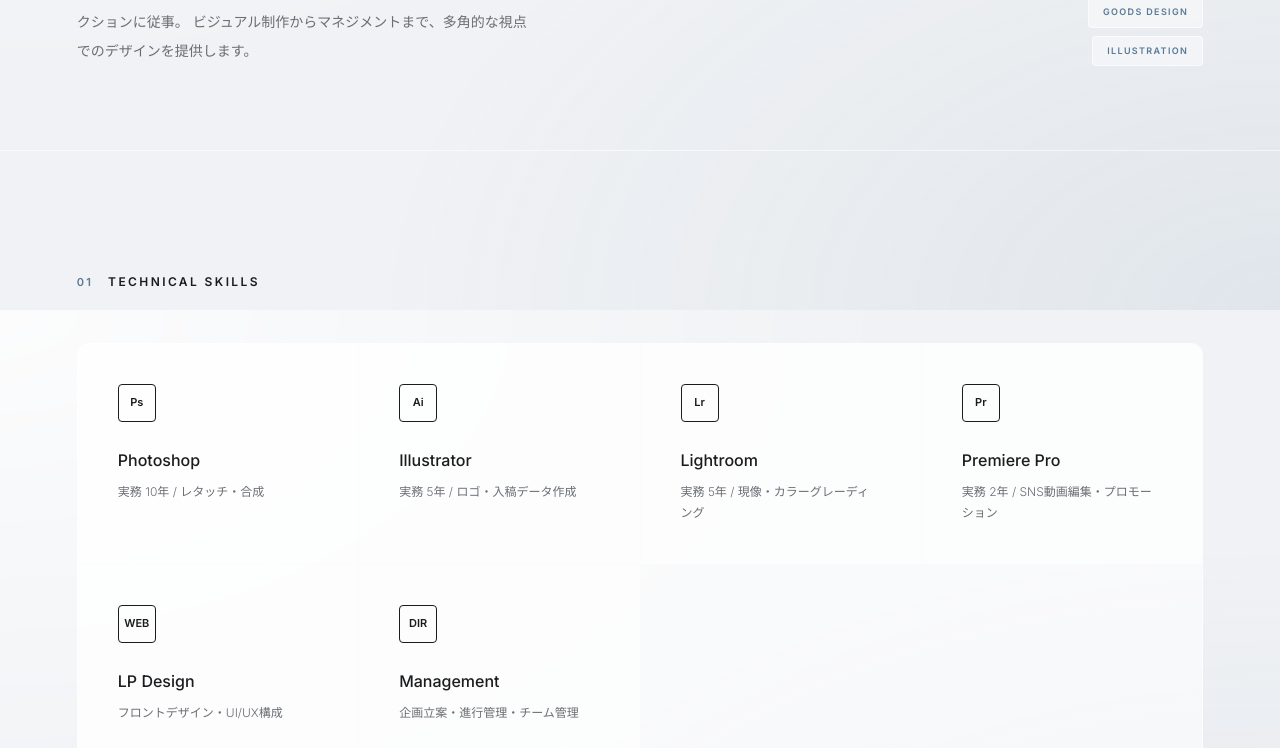
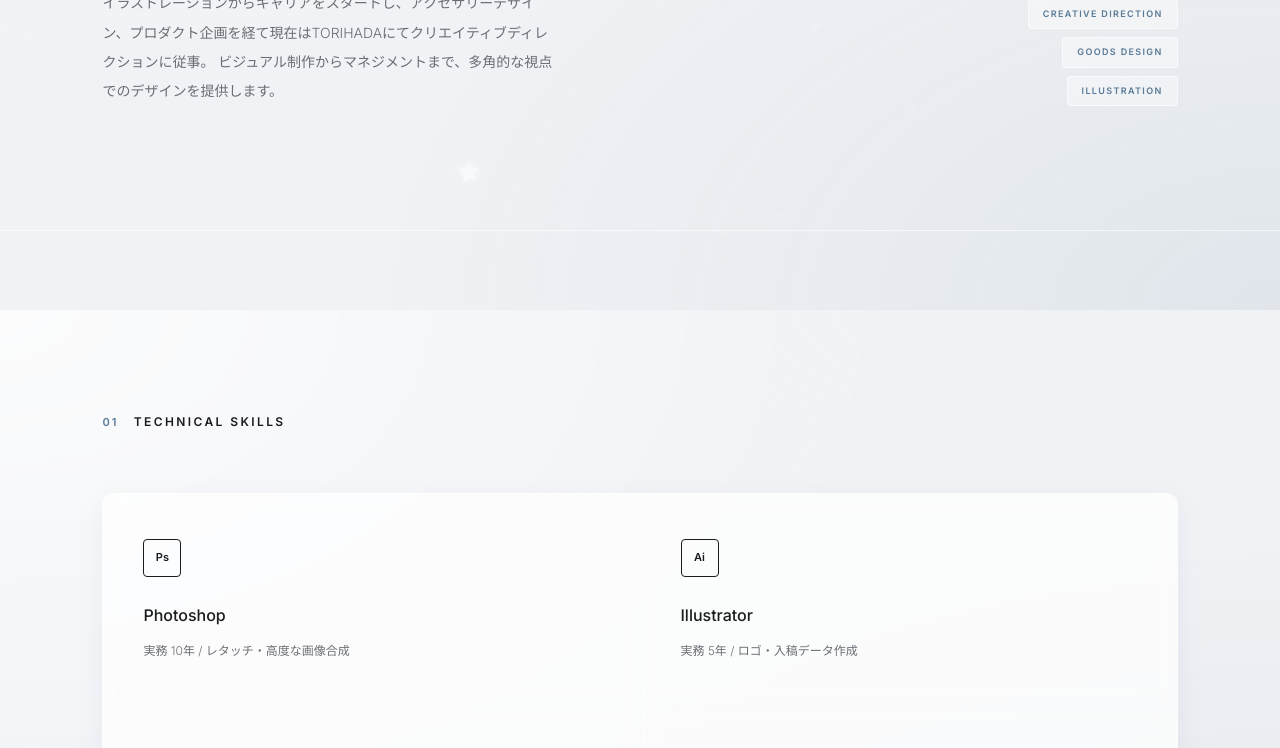
Before and after one commit to toki06work-cell/toki.github.io, a plain HTML site: page index.html in a window 1280 px wide. Shown: the part 490-1238 px from the top of the page. Drawn offline with Linux system fonts and the light colour scheme.

Commit message:
Update index.html

````diff
--- a/index.html
+++ b/index.html
@@ -7,24 +7,24 @@
     <title>KATAOKA NARUMI | Creative Director</title>
     <link rel="preconnect" href="https://fonts.googleapis.com">
     <link rel="preconnect" href="https://fonts.gstatic.com" crossorigin>
-    <link href="https://fonts.googleapis.com/css2?family=Inter:ital,wght@0,200;0,300;0,400;0,500;0,600;1,600&family=Noto+Sans+JP:wght@300;400;500&display=swap" rel="stylesheet">
+    <link href="https://fonts.googleapis.com/css2?family=Inter:wght@200;300;400;500;600&family=Noto+Sans+JP:wght@300;400;500&display=swap" rel="stylesheet">
+
     <style>
         *, *::before, *::after { box-sizing: border-box; margin: 0; padding: 0; }
 
         :root {
             --bg-base:    #F0F2F5;
-            --glass-bg:   rgba(255, 255, 255, 0.45);
+            --glass-bg:   rgba(255, 255, 255, 0.4);
             --glass-border: rgba(255, 255, 255, 0.6);
             --glass-shadow: 0 8px 32px 0 rgba(31, 38, 135, 0.05);
             --text:       #1A1C1E;
             --muted:      #6A6E73;
             --accent:     #5A7A96;
             --accent-light: rgba(90, 122, 150, 0.08);
-            --side-pad: clamp(20px, 6vw, 100px);
-            --section-gap: clamp(60px, 12vw, 120px);
+            --side-pad: clamp(40px, 8vw, 120px);
+            --section-gap: clamp(100px, 15vw, 180px);
         }
 
-        /* STUDIO iframe Scroll Fix: Avoid fixed heights */
         html {
             scroll-behavior: smooth;
             height: auto;
@@ -42,24 +42,46 @@
             line-height: 1.8;
             -webkit-font-smoothing: antialiased;
             min-height: 100vh;
+            overflow-x: hidden;
         }
 
-        /* If JS fails or observer doesn't trigger in iframe, we want content visible */
+        .star-container {
+            position: fixed;
+            top: 0; left: 0; width: 100%; height: 100%;
+            pointer-events: none;
+            z-index: 0;
+        }
+
+        .star {
+            position: absolute;
+            fill: rgba(255, 255, 255, 0.4);
+            stroke: rgba(255, 255, 255, 0.9);
+            stroke-width: 1.2; /* 小さくなる分、線を少しだけ太くして存在感を維持 */
+            /* 発光をよりシャープに */
+            filter: drop-shadow(0 0 8px rgba(255, 255, 255, 0.9)) drop-shadow(0 0 3px rgba(255, 255, 255, 0.5));
+            animation: twinkle var(--duration) ease-in-out infinite, rotate var(--rot-duration) linear infinite;
+            opacity: 0;
+            backdrop-filter: blur(1px);
+        }
+
+        @keyframes twinkle {
+            0%, 100% { opacity: 0.2; transform: scale(0.7); }
+            50% { opacity: 0.9; transform: scale(1.15); } /* 明暗の差を強める */
+        }
+
+        @keyframes rotate {
+            from { transform: rotate(0deg); }
+            to { transform: rotate(360deg); }
+        }
+
         .reveal {
-            opacity: 1; /* Default to visible */
-            transform: none;
+            opacity: 0;
+            transform: translateY(20px);
             transition: all 0.8s cubic-bezier(0.22, 1, 0.36, 1);
         }
-        /* Only apply hidden state if JS is active and browser supports observer */
-        @media (prefers-reduced-motion: no-preference) {
-            .js-enabled .reveal {
-                opacity: 0;
-                transform: translateY(30px);
-            }
-            .js-enabled .reveal.active {
+        .reveal.active {
             opacity: 1;
             transform: translateY(0);
-            }
         }
 
         nav {
@@ -77,11 +99,13 @@
         .nav-links a:hover { color: var(--text); }
 
         #hero {
-            min-height: 80vh;
+            min-height: 90vh;
             display: flex;
             flex-direction: column;
             justify-content: center;
             padding: 140px var(--side-pad) 80px;
+            position: relative;
+            z-index: 1;
         }
         .hero-counter { font-size: 10px; letter-spacing: .2em; color: var(--muted); margin-bottom: 20px; font-weight: 500; }
         .hero-name {
@@ -109,68 +133,74 @@
             border: 1px solid var(--glass-border);
             border-radius: 4px;
             color: var(--accent);
+            backdrop-filter: blur(4px);
         }
 
-        .section { padding: var(--section-gap) var(--side-pad); border-top: 1px solid var(--glass-border); }
-        .section-header { margin-bottom: 50px; display: flex; align-items: baseline; gap: 15px; }
+        .section { padding: var(--section-gap) var(--side-pad); border-top: 1px solid var(--glass-border); position: relative; z-index: 1; }
+        .section-header { margin-bottom: 60px; display: flex; align-items: baseline; gap: 15px; }
         .section-num { font-size: 11px; font-weight: 600; color: var(--accent); letter-spacing: 0.2em; }
         .section-title { font-size: 12px; font-weight: 600; letter-spacing: .2em; text-transform: uppercase; }
 
         .skills-grid {
             display: grid;
-            grid-template-columns: repeat(auto-fit, minmax(260px, 1fr));
+            grid-template-columns: repeat(2, 1fr); /* 常に2段表示 */
             gap: 1px;
             background: var(--glass-border);
             border: 1px solid var(--glass-border);
             border-radius: 12px;
             overflow: hidden;
+            box-shadow: var(--glass-shadow);
         }
         .skill-card {
             background: var(--glass-bg);
-            padding: 40px;
-            transition: all 0.3s ease;
+            padding: 45px 40px;
+            transition: all 0.4s ease;
+            display: flex;
+            flex-direction: column;
+            gap: 12px;
+            backdrop-filter: blur(8px);
         }
         .skill-card:hover { background: rgba(255, 255, 255, 0.7); }
         .skill-badge {
             width: 38px; height: 38px;
             border: 1.5px solid var(--text);
             display: flex; align-items: center; justify-content: center;
-            font-size: 11px; font-weight: 700; margin-bottom: 24px;
+            font-size: 11px; font-weight: 700; margin-bottom: 12px;
             border-radius: 4px;
         }
-        .skill-name { font-size: 16px; font-weight: 500; margin-bottom: 6px; }
-        .skill-sub { font-size: 12px; color: var(--muted); }
+        .skill-name { font-size: 16px; font-weight: 500; }
+        .skill-sub { font-size: 12px; color: var(--muted); line-height: 1.5; }
 
         .works-list { display: flex; flex-direction: column; border-top: 1px solid var(--glass-border); }
         .work-item {
             display: grid;
             grid-template-columns: 60px 2fr 1fr 1fr 100px;
-            padding: 30px 20px;
+            padding: 40px 20px;
             border-bottom: 1px solid var(--glass-border);
             align-items: center;
-            transition: all 0.3s;
+            transition: all 0.4s cubic-bezier(0.16, 1, 0.3, 1);
             text-decoration: none;
             color: inherit;
+            position: relative;
         }
-        .work-item:hover { background: var(--accent-light); padding-left: 30px; }
+        .work-item:hover { background: var(--accent-light); padding-left: 40px; }
         .work-num { font-size: 11px; color: var(--muted); opacity: 0.5; }
         .work-title { font-size: 18px; font-weight: 400; }
         .work-cat { font-size: 9px; font-weight: 600; letter-spacing: 0.1em; text-transform: uppercase; color: var(--accent); }
         .work-desc { font-size: 13px; color: var(--muted); }
-        .work-link { font-size: 9px; font-weight: 600; text-transform: uppercase; text-align: right; border-bottom: 1px solid var(--border2); align-self: center; justify-self: end; padding-bottom: 2px; }
+        .work-link { font-size: 9px; font-weight: 600; text-transform: uppercase; text-align: right; border-bottom: 1px solid var(--muted); align-self: center; justify-self: end; padding-bottom: 2px; }
 
-        .career-container { display: flex; flex-direction: column; }
         .career-card {
             display: grid;
-            grid-template-columns: 200px 1fr;
-            padding: 50px 0;
+            grid-template-columns: 240px 1fr;
+            padding: 60px 0;
             border-bottom: 1px solid var(--glass-border);
         }
         .career-year { font-size: 12px; color: var(--muted); font-weight: 500; display: block; margin-bottom: 10px; }
         .career-company { font-size: 13px; font-weight: 700; text-transform: uppercase; color: var(--accent); letter-spacing: 0.05em; }
         .career-main-title { font-size: 24px; font-weight: 300; margin-bottom: 20px; letter-spacing: -0.01em; }
         .career-list {
-            list-style: none; display: grid; grid-template-columns: repeat(auto-fit, minmax(200px, 1fr)); gap: 10px;
+            list-style: none; display: grid; grid-template-columns: repeat(auto-fit, minmax(280px, 1fr)); gap: 15px;
         }
         .career-list li { font-size: 13px; color: var(--muted); display: flex; gap: 10px; }
         .career-list li::before { content: "—"; color: var(--accent); }
@@ -179,7 +209,8 @@
             padding: 60px var(--side-pad) 120px;
             border-top: 1px solid var(--glass-border);
             display: flex; justify-content: space-between;
-            font-size: 9px; letter-spacing: 0.1em; text-transform: uppercase; color: var(--muted);
+            font-size: 10px; letter-spacing: 0.1em; text-transform: uppercase; color: var(--muted);
+            position: relative; z-index: 1;
         }
 
         @media (max-width: 1024px) {
@@ -188,26 +219,28 @@
         }
 
         @media (max-width: 768px) {
-            :root { --section-gap: 60px; }
+            :root { --section-gap: 100px; }
             nav { padding: 15px 20px; }
             .nav-links { display: none; }
             .hero-name { font-size: 52px; }
             .hero-bottom { flex-direction: column; align-items: flex-start; }
             .genre-tags { align-items: flex-start; }
             .career-card { grid-template-columns: 1fr; padding: 40px 0; }
-            .work-item { grid-template-columns: 1fr; gap: 8px; padding: 25px 0; }
+            .work-item { grid-template-columns: 1fr; gap: 10px; padding: 30px 0; }
             .work-num, .work-desc { display: none; }
             .work-link { justify-self: start; }
-            footer { flex-direction: column; gap: 20px; text-align: center; }
+            .skill-card { padding: 30px 20px; }
         }
     </style>
 </head>
 <body>
 
+    <div class="star-container" id="starContainer"></div>
+
     <nav>
         <div class="nav-logo">KATAOKA NARUMI</div>
         <div class="nav-links">
-            <a href="#hero">Intro</a>
+            <a href="#hero">Top</a>
             <a href="#skills">Skills</a>
             <a href="#works">Works</a>
             <a href="#career">Career</a>
@@ -215,7 +248,8 @@
     </nav>
 
     <main>
-        <header id="hero" class="reveal">
+        <header id="hero">
+            <div class="reveal">
                 <div class="hero-counter">CREATIVE DIRECTOR / DESIGNER</div>
                 <h1 class="hero-name">KATAOKA<br><span class="accent">NARUMI</span></h1>
                 <div class="hero-bottom">
@@ -229,6 +263,7 @@
                         <span class="genre-tag">Illustration</span>
                     </div>
                 </div>
+            </div>
         </header>
 
         <section class="section" id="skills">
@@ -236,33 +271,33 @@
                 <span class="section-num">01</span>
                 <h2 class="section-title">Technical Skills</h2>
             </div>
-            <div class="skills-grid">
-                <div class="skill-card reveal">
+            <div class="skills-grid reveal">
+                <div class="skill-card">
                     <div class="skill-badge">Ps</div>
                     <h3 class="skill-name">Photoshop</h3>
-                    <p class="skill-sub">実務 10年 / レタッチ・合成</p>
+                    <p class="skill-sub">実務 10年 / レタッチ・高度な画像合成</p>
                 </div>
-                <div class="skill-card reveal">
+                <div class="skill-card">
                     <div class="skill-badge">Ai</div>
                     <h3 class="skill-name">Illustrator</h3>
                     <p class="skill-sub">実務 5年 / ロゴ・入稿データ作成</p>
                 </div>
-                <div class="skill-card reveal">
+                <div class="skill-card">
                     <div class="skill-badge">Lr</div>
                     <h3 class="skill-name">Lightroom</h3>
-                    <p class="skill-sub">実務 5年 / 現像・カラーグレーディング</p>
+                    <p class="skill-sub">実務 5年 / 写真現像・カラーグレーディング</p>
                 </div>
-                <div class="skill-card reveal">
+                <div class="skill-card">
                     <div class="skill-badge">Pr</div>
                     <h3 class="skill-name">Premiere Pro</h3>
-                    <p class="skill-sub">実務 2年 / SNS動画編集・プロモーション</p>
+                    <p class="skill-sub">実務 2年 / SNS動画編集・コンテンツ制作</p>
                 </div>
-                <div class="skill-card reveal">
+                <div class="skill-card">
                     <div class="skill-badge">WEB</div>
                     <h3 class="skill-name">LP Design</h3>
                     <p class="skill-sub">フロントデザイン・UI/UX構成</p>
                 </div>
-                <div class="skill-card reveal">
+                <div class="skill-card">
                     <div class="skill-badge">DIR</div>
                     <h3 class="skill-name">Management</h3>
                     <p class="skill-sub">企画立案・進行管理・チーム管理</p>
@@ -294,7 +329,7 @@
                     <span class="work-num">03</span>
                     <h3 class="work-title">VOICE CONNECT</h3>
                     <span class="work-cat">Web Presence</span>
-                    <p class="work-desc">Concept / Studio.site Design</p>
+                    <p class="work-desc">Concept / Studio Design</p>
                     <span class="work-link">View Site</span>
                 </a>
                 <a href="https://exoticzone.jp/" target="_blank" class="work-item reveal">
@@ -304,11 +339,11 @@
                     <p class="work-desc">Visual Direction / Design</p>
                     <span class="work-link">View Site</span>
                 </a>
-                <a href="https://drive.google.com/drive/folders/1yz9cGhObyAAzfBPtOwhb2CE9WBEmO1Hp?usp=sharing" target="_blank" class="work-item reveal">
+                <a href="#" target="_blank" class="work-item reveal">
                     <span class="work-num">05</span>
                     <h3 class="work-title">Other Artworks</h3>
                     <span class="work-cat">Graphic / Goods</span>
-                    <p class="work-desc">Illustration / Goods Design</p>
+                    <p class="work-desc">Archive</p>
                     <span class="work-link">Drive Link</span>
                 </a>
             </div>
@@ -330,7 +365,7 @@
                         <ul class="career-list">
                             <li>クリエイティブ全体のディレクション</li>
                             <li>オリジナルグッズのデザイン・制作管理</li>
-                            <li>進行管理・マネジメント</li>
+                            <li>プロジェクト全体の進行管理・マネジメント</li>
                         </ul>
                     </div>
                 </div>
@@ -342,8 +377,8 @@
                     <div>
                         <h3 class="career-main-title">Designer & Planner</h3>
                         <ul class="career-list">
-                            <li>アクセサリーデザイン・企画</li>
-                            <li>SNS運用・コンテンツ制作・IPキャラクターライセンス</li>
+                            <li>アクセサリーのデザイン・企画</li>
+                            <li>SNS運用・コンテンツ制作</li>
                         </ul>
                     </div>
                 </div>
@@ -370,12 +405,43 @@
     </footer>
 
     <script>
-        // Signal that JS is active for animations
-        document.documentElement.classList.add('js-enabled');
+        function createStars() {
+            const container = document.getElementById('starContainer');
+            const starCount = 45; // サイズを小さくする分、数を少し増やして密度を調整
 
+            for (let i = 0; i < starCount; i++) {
+                const star = document.createElementNS("http://www.w3.org/2000/svg", "svg");
+                // サイズを大幅に小さく設定 (8px 〜 22px 程度)
+                const size = Math.random() * 14 + 8;
+                const top = Math.random() * 100;
+                const left = Math.random() * 100;
+                const duration = Math.random() * 3 + 2; // 明滅の間隔を少し早める
+                const rotDuration = Math.random() * 15 + 20;
+                const delay = Math.random() * 10;
+
+                star.setAttribute("viewBox", "0 0 50 50");
+                star.setAttribute("class", "star");
+                star.style.width = `${size}px`;
+                star.style.height = `${size}px`;
+                star.style.top = `${top}%`;
+                star.style.left = `${left}%`;
+                star.style.setProperty('--duration', `${duration}s`);
+                star.style.setProperty('--rot-duration', `${rotDuration}s`);
+                star.style.animationDelay = `${delay}s`;
+
+                // 五芒星 (Pentagram) のパス
+                const path = document.createElementNS("http://www.w3.org/2000/svg", "path");
+                path.setAttribute("d", "M25 2 L32.5 17.5 L49.5 19.5 L37 31 L40.5 48 L25 39.5 L9.5 48 L13 31 L0.5 19.5 L17.5 17.5 Z");
+
+                star.appendChild(path);
+                container.appendChild(star);
+            }
+        }
+
+        const revealElements = document.querySelectorAll('.reveal');
         const observerOptions = {
-            threshold: 0.05,
-            rootMargin: '0px 0px -20px 0px'
+            threshold: 0.1,
+            rootMargin: '0px 0px -50px 0px'
         };
 
         const observer = new IntersectionObserver((entries) => {
@@ -386,17 +452,27 @@
             });
         }, observerOptions);
 
-        document.querySelectorAll('.reveal').forEach((el) => {
+        revealElements.forEach((el) => {
             observer.observe(el);
         });
 
-        // Communication with STUDIO parent to ensure height is calculated
         window.addEventListener('load', () => {
+            createStars();
+
+            // STUDIOなどのiframe内での表示不備を防ぐための即時チェック
             setTimeout(() => {
+                revealElements.forEach(el => {
+                    const rect = el.getBoundingClientRect();
+                    if (rect.top < window.innerHeight) {
+                        el.classList.add('active');
+                    }
+                });
+
+                // STUDIO iframe auto-height adjustment
                 const height = document.documentElement.scrollHeight;
                 window.parent.postMessage({ frameHeight: height }, '*');
             }, 500);
         });
     </script>
 </body>
-</html>```eof
+</html>
````
Lines whose indentation alone changed are shown as unchanged.
